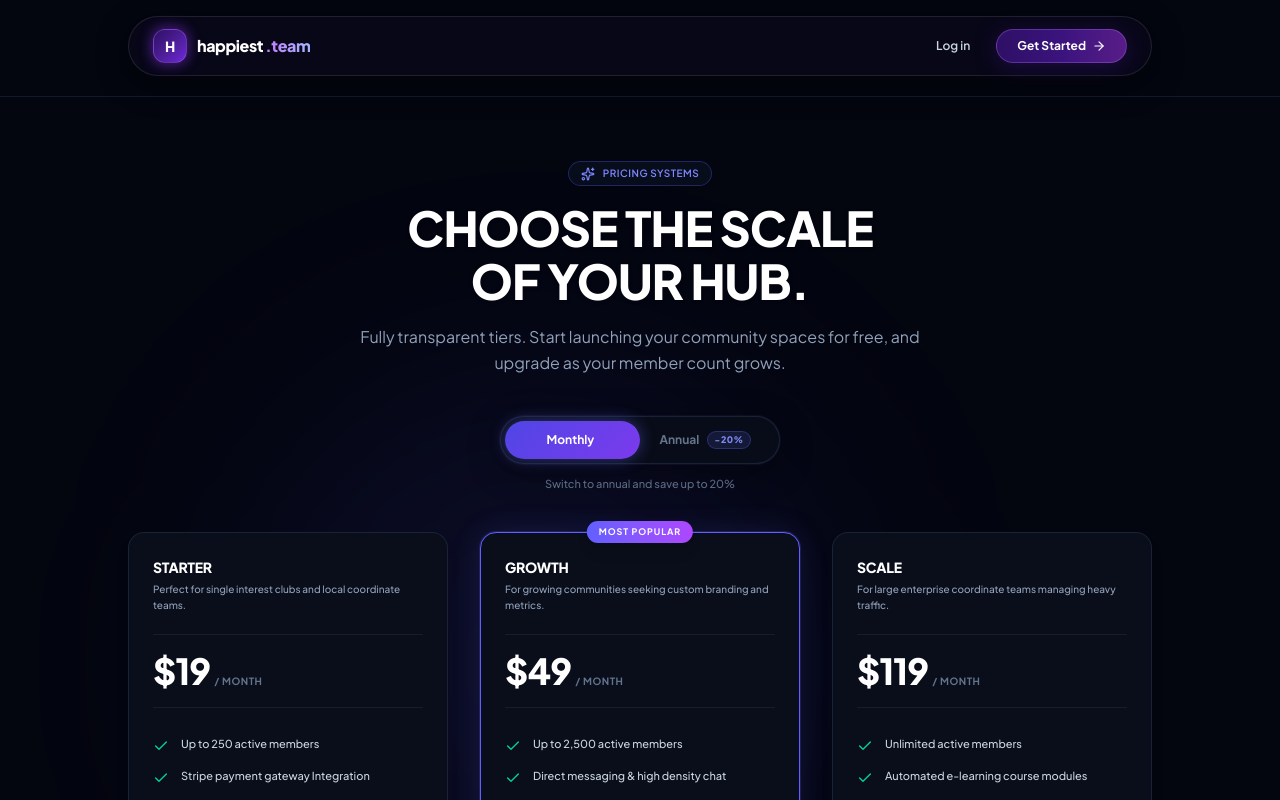
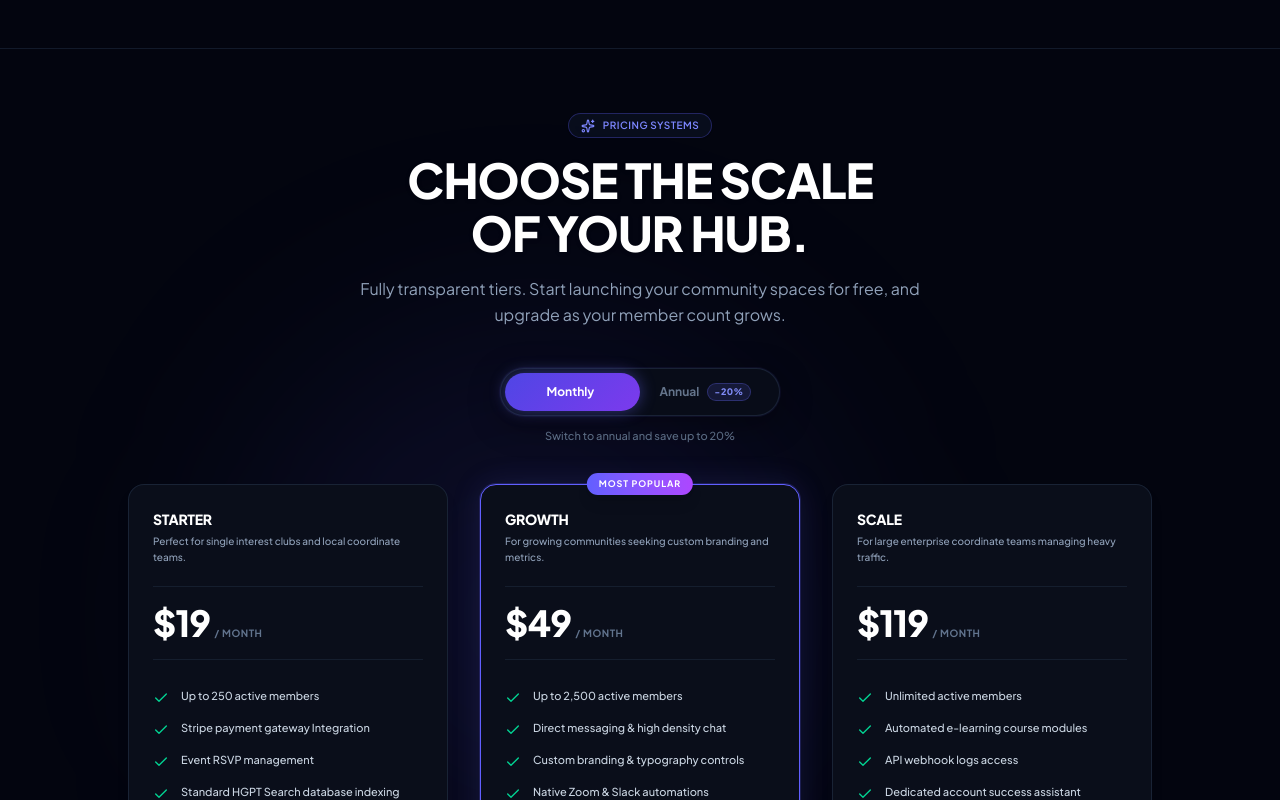
Before and after one commit to Jividha-Jain/Happiest-Website, a Next.js app: page /pricing in a window 1280 px wide. Shown: the top 800 px of the page. Built offline with nearby package versions, Linux system fonts and the light colour scheme.

Commit message:
feat: remove header navbar from all pages

```diff
--- a/app/page.tsx
+++ b/app/page.tsx
@@ -2,7 +2,6 @@
 
 import React, { useCallback } from "react";
 import Loader from "@/components/Loader";
-import Navbar from "@/components/Navbar";
 import Hero from "@/components/Hero";
 
 import Discovery from "@/components/Discovery";
@@ -37,8 +36,7 @@ export default function Home() {
       {/* 1. Page Entrance Loader */}
       <Loader />
 
-      {/* 2. Frosted sticky navigation header */}
-      <Navbar scrollTo={scrollTo} />
+
 
       {/* -- Normal scrolling sections -- */}
       <main>
--- a/app/pricing/page.tsx
+++ b/app/pricing/page.tsx
@@ -2,7 +2,6 @@
 
 import React from "react";
 import Loader from "@/components/Loader";
-import Navbar from "@/components/Navbar";
 import Pricing from "@/components/Pricing";
 import Footer from "@/components/Footer";
 import MobileBottomNav from "@/components/MobileBottomNav";
@@ -20,11 +19,8 @@ export default function PricingPage() {
       {/* 1. Page Entrance Loader */}
       <Loader />
 
-      {/* 2. Frosted sticky navigation header */}
-      <Navbar scrollTo={scrollTo} />
-
       {/* 3. Main Pricing Container */}
-      <main className="flex-1 flex flex-col pt-20 sm:pt-24">
+      <main className="flex-1 flex flex-col pt-8 sm:pt-12">
         <Pricing scrollTo={scrollTo} />
       </main>
 
--- a/components/Hero.tsx
+++ b/components/Hero.tsx
@@ -72,7 +72,7 @@ export default function Hero({ scrollTo }: HeroProps) {
       id="hero"
       className="hero-animated-bg relative min-h-screen flex flex-col items-center justify-center
         select-none text-center overflow-hidden
-        px-5 pt-32 pb-24"
+        px-5 py-20 sm:py-24"
     >
       {/* -- BG orbs -- */}
       <div className="hero-orb-1" />
```
